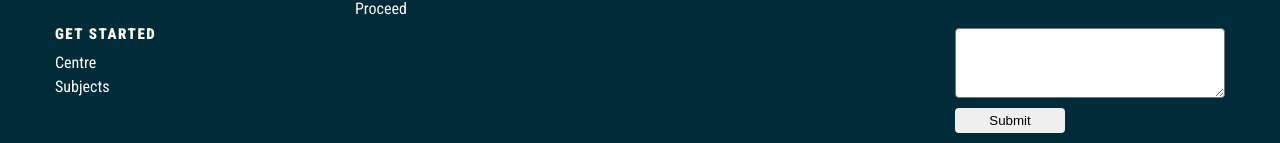
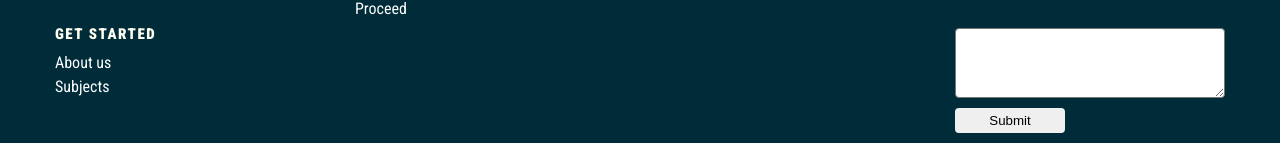
Before and after one commit to mahfuz-ta09/nrc-london, a Next.js app: page /AboutUs in a window 1280 px wide. Shown: the part 972-1115 px from the top of the page. Built offline with nearby package versions, Linux system fonts and the light colour scheme; no server answers.

Commit message:
popolar course1.2

```diff
--- a/src/component/shared/Footer/Footer.tsx
+++ b/src/component/shared/Footer/Footer.tsx
@@ -53,7 +53,7 @@ const Footer = () => {
                         <div className="pg-footer-menu">
                             <h2 className="pg-footer-menu-name">Get Started</h2>
                             <ul className="pg-footer-menu-list">
-                                <li><Link href="/AboutUs">Centre</Link></li>
+                                <li><Link href="/AboutUs">About us</Link></li>
                                 <li><Link href="/Subjects">Subjects</Link></li>
                             </ul>
                         </div>
```
